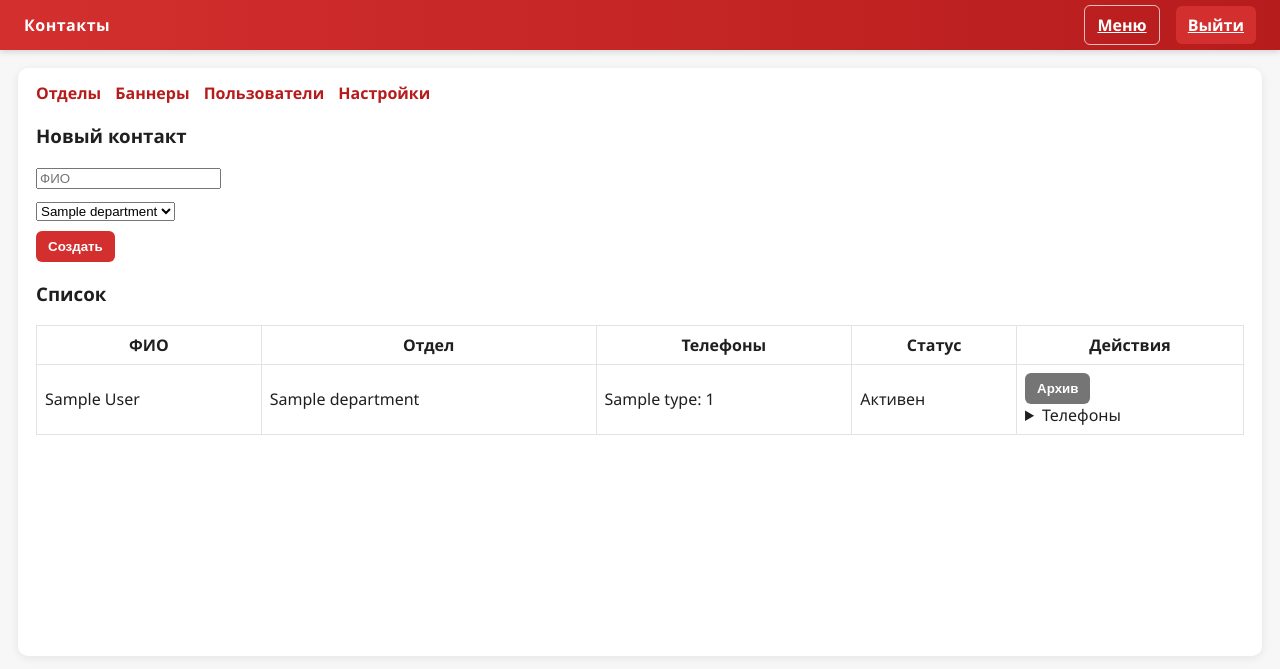
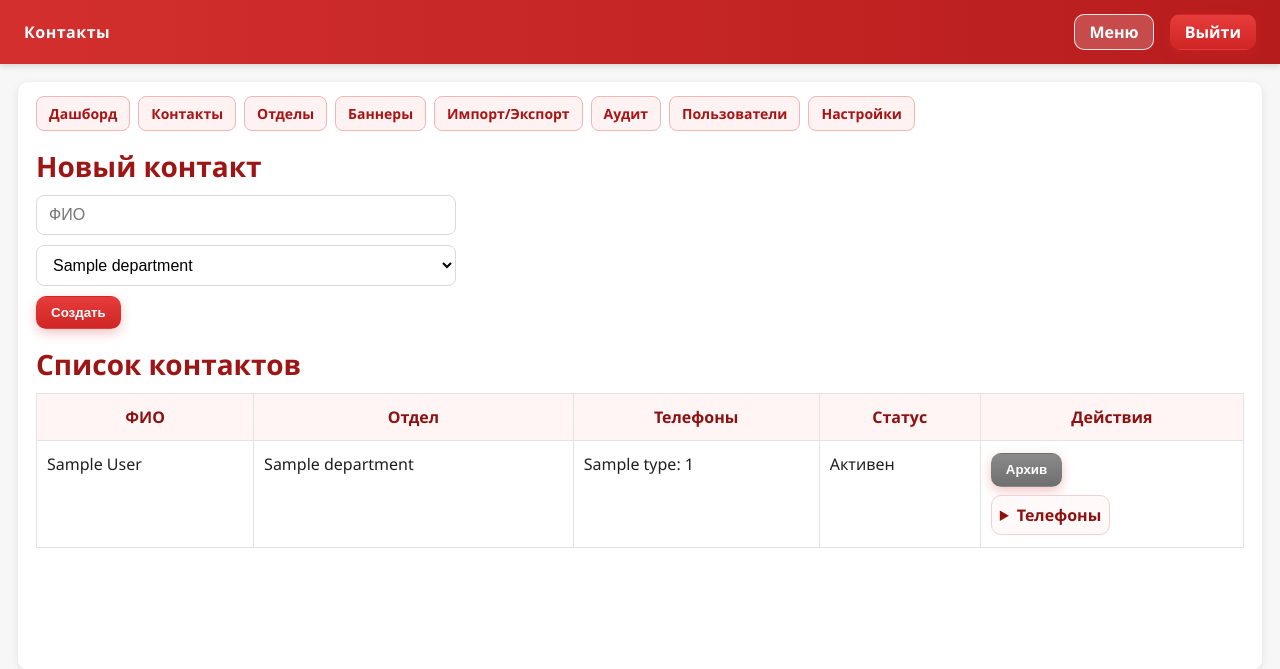
Before and after one commit to limbovvv/phone_directly, a FastAPI app: template app/templates/admin/contacts.html in a window 1280 px wide. Shown: the top 669 px of the page. Run offline with FastAPI, Linux system fonts and the light colour scheme; the template is opened without the code that fills it: most values are stand-ins (such as "Sample title", 1, 10 or a date in 2020).

Commit message:
style: polish admin UI and fix middleware import

```diff
--- a/app/main.py
+++ b/app/main.py
@@ -68,7 +68,7 @@
         token = request.cookies.get(app.state.session_cookie)
         request.state.current_user = None
         if token:
-            from utils import unsign_session
+            from app.utils import unsign_session
             data = unsign_session(token)
             if data:
                 user = db.query(User).filter(User.id == data.get('user_id'), User.is_active == True).first()
--- a/app/static/css/style.css
+++ b/app/static/css/style.css
@@ -13,14 +13,94 @@
 .contact-card { border-bottom:1px solid #eee; padding:10px 0; }
 .search-box { margin-bottom:12px; display:flex; gap:8px; }
 .search-box input { flex:1; padding:8px 10px; border:1px solid #ddd; border-radius:6px; }
-.admin-nav { margin-bottom:12px; }
-.admin-nav a { margin-right:10px; color:#b71c1c; text-decoration:none; font-weight:600; }
-.admin-nav a:hover { text-decoration:underline; }
+.admin-nav {
+  margin-bottom:14px;
+  display:flex;
+  flex-wrap:wrap;
+  gap:8px;
+}
+.admin-nav a {
+  display:inline-flex;
+  align-items:center;
+  justify-content:center;
+  padding:7px 12px;
+  border-radius:8px;
+  border:1px solid #f3b4b4;
+  background:#fff2f2;
+  color:#a81414;
+  text-decoration:none;
+  font-weight:700;
+  font-size:14px;
+  transition:background-color .2s ease, border-color .2s ease, transform .12s ease;
+}
+.admin-nav a:hover { background:#ffe3e3; border-color:#e88989; transform:translateY(-1px); }
 .table { width:100%; border-collapse:collapse; }
-.table td, .table th { padding:8px; border:1px solid #e3e3e3; }
+.table td, .table th { padding:12px 10px; border:1px solid #e3e3e3; vertical-align:top; }
+.table th { background:#fff5f5; color:#8c1212; font-size:16px; }
+.table tr:nth-child(even) td { background:#fff; }
+.table tr:nth-child(odd) td { background:#fffdfd; }
 .form-row { margin-bottom:10px; }
-.button { background:#d32f2f; color:white; padding:8px 12px; border:none; border-radius:6px; cursor:pointer; font-weight:600; }
-.button:hover { background:#b71c1c; }
-.button.secondary { background:#757575; }
-.button.ghost { background:transparent; color:white; border:1px solid rgba(255,255,255,0.7); }
+.form-row input,
+.form-row select,
+.form-row textarea {
+  width:100%;
+  max-width:420px;
+  border:1px solid #d9d9d9;
+  border-radius:8px;
+  padding:10px 12px;
+  font-size:16px;
+  box-sizing:border-box;
+  background:#fff;
+}
+.form-row textarea { min-height:92px; resize:vertical; }
+.form-row input:focus,
+.form-row select:focus,
+.form-row textarea:focus {
+  outline:none;
+  border-color:#e46a6a;
+  box-shadow:0 0 0 3px rgba(231, 60, 60, 0.18);
+}
+.section-title {
+  margin:16px 0 10px;
+  color:#9e1515;
+  font-size:28px;
+}
+.action-stack { display:flex; flex-direction:column; gap:8px; align-items:flex-start; }
+.muted { color:#666; font-size:13px; }
+.details-box {
+  border:1px solid #f0d0d0;
+  border-radius:10px;
+  padding:8px;
+  background:#fff9f9;
+  width:fit-content;
+}
+.details-box summary { cursor:pointer; color:#8c1212; font-weight:700; }
+.button {
+  display:inline-flex;
+  align-items:center;
+  justify-content:center;
+  gap:6px;
+  background:linear-gradient(180deg, #e73c3c, #cf2525);
+  color:white;
+  padding:9px 14px;
+  border:1px solid transparent;
+  border-radius:10px;
+  cursor:pointer;
+  font-weight:600;
+  text-decoration:none;
+  line-height:1;
+  transition:background-color .2s ease, box-shadow .2s ease, transform .15s ease, border-color .2s ease;
+  box-shadow:0 4px 12px rgba(211, 47, 47, 0.28);
+}
+.button:hover { background:linear-gradient(180deg, #d73535, #b91f1f); box-shadow:0 8px 18px rgba(183, 28, 28, 0.34); transform:translateY(-1px); }
+.button:active { transform:translateY(0); box-shadow:0 2px 6px rgba(183, 28, 28, 0.22); }
+.button:focus-visible { outline:none; box-shadow:0 0 0 3px rgba(255,255,255,0.55), 0 0 0 6px rgba(211,47,47,0.45); }
+.button.secondary { background:linear-gradient(180deg, #8a8a8a, #6f6f6f); }
+.button.ghost {
+  background:rgba(255,255,255,0.2);
+  color:white;
+  border:1px solid rgba(255,255,255,0.85);
+  box-shadow:none;
+}
+.button.ghost:hover { background:rgba(255,255,255,0.3); border-color:white; }
 .alert { color:#d32f2f; font-weight:600; }
--- a/app/templates/admin/contacts.html
+++ b/app/templates/admin/contacts.html
@@ -11,13 +11,17 @@
 <div class="container">
   <div class="main">
     <div class="admin-nav">
+      <a href="/admin">Дашборд</a>
+      <a href="/admin/contacts">Контакты</a>
       <a href="/admin/departments">Отделы</a>
       <a href="/admin/banners">Баннеры</a>
+      <a href="/admin/import-export">Импорт/Экспорт</a>
+      <a href="/admin/audit">Аудит</a>
       <a href="/admin/users">Пользователи</a>
       <a href="/admin/settings">Настройки</a>
     </div>
     {% if error %}<div class="alert">{{ error }}</div>{% endif %}
-    <h3>Новый контакт</h3>
+    <h3 class="section-title">Новый контакт</h3>
     <form method="post">
       <div class="form-row"><input name="full_name" placeholder="ФИО" required></div>
       <div class="form-row">
@@ -30,7 +34,7 @@
       <button class="button" type="submit">Создать</button>
     </form>
 
-    <h3>Список</h3>
+    <h3 class="section-title">Список контактов</h3>
     <table class="table">
       <tr><th>ФИО</th><th>Отдел</th><th>Телефоны</th><th>Статус</th><th>Действия</th></tr>
       {% for c in contacts %}
@@ -44,19 +48,25 @@
           </td>
           <td>{% if c.is_archived %}Архив{% else %}Активен{% endif %}</td>
           <td>
+            <div class="action-stack">
               {% if not c.is_archived %}
-              <form method="post" action="/admin/contacts/{{ c.id }}/archive" style="display:inline"><button class="button secondary">Архив</button></form>
+                <form method="post" action="/admin/contacts/{{ c.id }}/archive"><button class="button secondary">Архив</button></form>
               {% else %}
-              <form method="post" action="/admin/contacts/{{ c.id }}/restore" style="display:inline"><button class="button">Восстановить</button></form>
+                <form method="post" action="/admin/contacts/{{ c.id }}/restore"><button class="button">Восстановить</button></form>
               {% endif %}
-            <details>
+              <details class="details-box">
                 <summary>Телефоны</summary>
                 <form method="post" action="/admin/contacts/{{ c.id }}/phones">
-                <textarea name="phone_types" rows="3" placeholder="Типы по строкам (city/internal/ip)"></textarea><br>
-                <textarea name="phone_numbers" rows="3" placeholder="Номера по строкам"></textarea><br>
+                  <div class="form-row">
+                    <textarea name="phone_types" rows="3" placeholder="Типы по строкам: city, internal, ip"></textarea>
+                  </div>
+                  <div class="form-row">
+                    <textarea name="phone_numbers" rows="3" placeholder="Номера по строкам"></textarea>
+                  </div>
                   <button class="button" type="submit">Сохранить телефоны</button>
                 </form>
               </details>
+            </div>
           </td>
         </tr>
       {% endfor %}
--- a/app/templates/admin/dashboard.html
+++ b/app/templates/admin/dashboard.html
@@ -18,7 +18,6 @@
       <a href="/admin/audit">Аудит</a>
       <a href="/admin/users">Пользователи</a>
       <a href="/admin/settings">Настройки</a>
-      <a href="/admin/logout">Выйти</a>
     </div>
     <p>Выберите раздел.</p>
   </div>
```
Also changed, not shown: app/templates/admin/audit.html (+10 -1 lines), app/templates/admin/banners.html (+10 -1 lines), app/templates/admin/departments.html (+10 -1 lines), app/templates/admin/import_export.html (+10 -1 lines), app/templates/admin/settings.html (+10 -1 lines), app/templates/admin/users.html (+10 -1 lines). Lines whose indentation alone changed are shown as unchanged.
